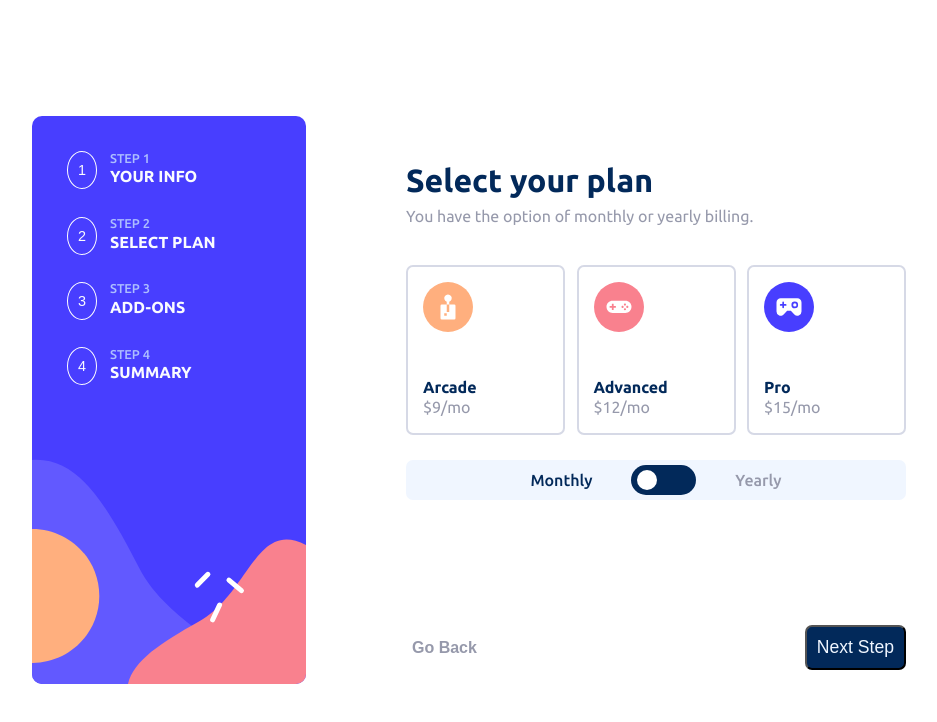
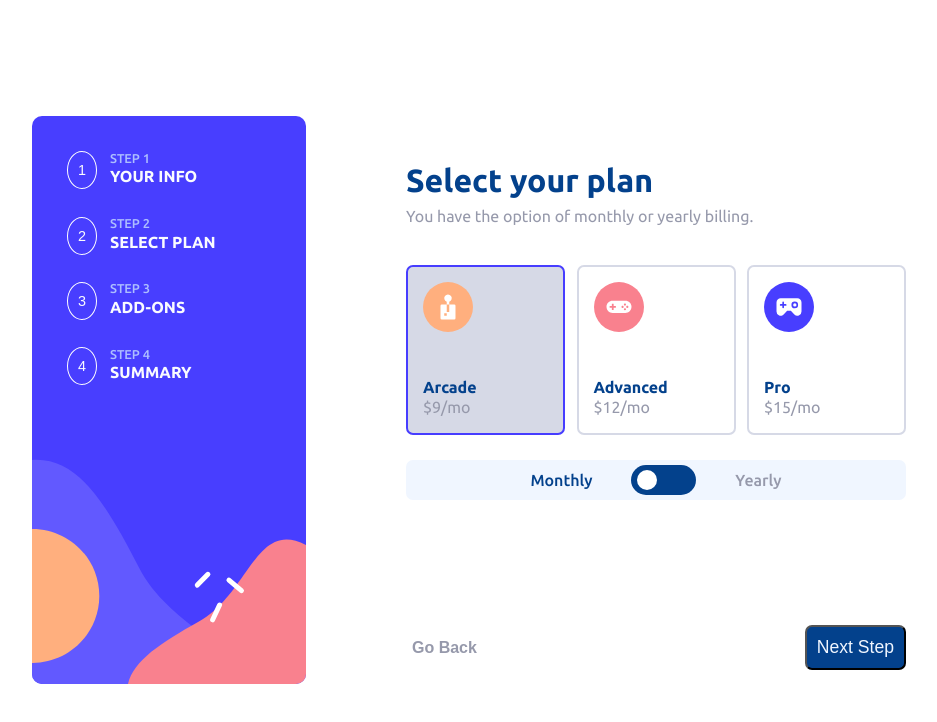
Before and after one commit to Edluel/multi-step-form, a React (Create React App) app: page /step2 in a window 1280 px wide. Shown: the top 722 px of the page, without its empty margins (171-1108 px from the left). Built offline with nearby package versions, Linux system fonts and the light colour scheme.

Commit message:
set default plan and turn header and buttons styles into mixins

```diff
--- a/src/App.js
+++ b/src/App.js
@@ -2,6 +2,7 @@ import Sidebar from './components/sidebar/Sidebar';
 import { BrowserRouter as Router, Switch, Route } from 'react-router-dom';
 import Step1 from './components/step1/Step1';
 import Step2 from './components/step2/Step2';
+import Step3 from './components/step3/Step3';
 
 function App() {
   return (
@@ -17,7 +18,7 @@ function App() {
               <Step2/>
             </Route>
             <Route exact path="/step3">
-              <Step1/>
+              <Step3/>
             </Route>
             <Route exact path="/step4">
               <Step1/>
--- a/src/components/step1/step1.css
+++ b/src/components/step1/step1.css
@@ -3,11 +3,12 @@
   padding-top: 25px;
   padding-left: 100px;
   height: 540px;
+  width: 500px;
 }
 .step-1 h1 {
   font-size: 2rem;
   font-weight: 700;
-  color: hsl(213, 96%, 18%);
+  color: hsl(213, 96%, 28%);
   margin-bottom: 8px;
 }
 .step-1 p {
@@ -20,7 +21,7 @@
   flex-direction: column;
 }
 .step-1-form label {
-  color: hsl(213, 96%, 18%);
+  color: hsl(213, 96%, 28%);
   font-size: 1rem;
   font-weight: 500;
   margin-bottom: 5px;
@@ -52,7 +53,7 @@
   font-weight: 500;
 }
 .step-1-form button {
-  background-color: hsl(213, 96%, 18%);
+  background-color: hsl(213, 96%, 28%);
   color: hsl(217, 100%, 97%);
   font-size: 1.1rem;
   cursor: pointer;
--- a/src/components/step2/Step2.jsx
+++ b/src/components/step2/Step2.jsx
@@ -3,7 +3,7 @@ import './step2.css'
 
 export default function Step2() {
   const [activeOption, setActiveOption] = useState('Monthly');
-  const [selectedPlan, setSelectedPlan] = useState('');
+  const [selectedPlan, setSelectedPlan] = useState('Arcade');
 
   const handleOptionClick = (option) => {
     setActiveOption(option);
--- a/src/components/step2/step2.css
+++ b/src/components/step2/step2.css
@@ -8,7 +8,7 @@
 .step-2 h1 {
   font-size: 2rem;
   font-weight: 700;
-  color: hsl(213, 96%, 18%);
+  color: hsl(213, 96%, 28%);
   margin-bottom: 8px;
 }
 .step-2 p {
@@ -32,7 +32,7 @@
   cursor: pointer;
 }
 .step-2-plan-arcade h3, .step-2-plan-advanced h3, .step-2-plan-pro h3 {
-  color: hsl(213, 96%, 18%);
+  color: hsl(213, 96%, 28%);
   margin-bottom: 0px;
 }
 .step-2-plan-arcade p, .step-2-plan-advanced p, .step-2-plan-pro p {
@@ -84,7 +84,7 @@
   cursor: pointer;
 }
 .step-2-billing-option.active {
-  color: hsl(213, 96%, 18%);
+  color: hsl(213, 96%, 28%);
 }
 .step-2-billing-option.active:nth-of-type(1) ~ .step-2-billing-switch .step-2-billing-switch-pointer {
   transform: translateX(-170%);
@@ -96,7 +96,7 @@
   width: 60px;
   height: 30px;
   border-radius: 15px;
-  background-color: hsl(213, 96%, 18%);
+  background-color: hsl(213, 96%, 28%);
   padding-right: 5px;
 }
 .step-2-billing-switch-pointer {
@@ -121,10 +121,10 @@
   border: none;
 }
 .step-2-footer-back:hover {
-  color: hsl(213, 96%, 18%);
+  color: hsl(213, 96%, 28%);
 }
 .step-2-footer-next {
-  background-color: hsl(213, 96%, 18%);
+  background-color: hsl(213, 96%, 28%);
   color: hsl(217, 100%, 97%);
   font-size: 1.1rem;
   cursor: pointer;
--- a/src/components/step2/step2.scss
+++ b/src/components/step2/step2.scss
@@ -1,24 +1,8 @@
 @import "../../styles/variables.scss";
+@import "../../styles/mixins.scss";
 
 .step-2 {
-  padding-top: 25px;
-  padding-left: 100px;
-  height: 540px;
-  width: 500px;
-
-
-
-  h1 {
-    font-size: 2rem;
-    font-weight: 700;
-    color: $marine-blue;
-    margin-bottom: 8px;
-  }
-  p {
-    margin-top: 0px;
-    color: $cool-gray;
-    margin-bottom: 40px;
-  }
+  @include custom-box;
 
   &-plan {
     display: flex;
@@ -119,34 +103,7 @@
   }
 
   &-footer {
-    display: flex;
-    flex-direction: row;
-    justify-content: space-between;
-    margin-top: 25%;
-    &-back {
-      color: $cool-gray;
-      font-size: 1rem;
-      font-weight:700;
-      cursor: pointer;
-      background-color: rgba($color: #000000, $alpha: 0);
-      border: none;
-      &:hover {
-        color: $marine-blue;
-      }
-    }
-    &-next {
-      background-color: $marine-blue;
-      color: $magnolia;
-      font-size: 1.1rem;
-      cursor: pointer;
-      align-self: flex-end;
-      border-radius: 7px;
-      padding: 10px;
-      &:hover {
-        background-color: $purplish-blue;
-      }
-    }
-
+    @include stepFooter;
   }
 
 }
--- a/src/styles/_variables.scss
+++ b/src/styles/_variables.scss
@@ -1,5 +1,5 @@
 //primary colors
-$marine-blue: hsl(213, 96%, 18%); // h1/label-s1
+$marine-blue: hsl(213, 96%, 28%); // h1/label-s1
 $purplish-blue: hsl(243, 100%, 62%); //bt:hover-s1
 $pastel-blue: hsl(228, 100%, 84%); //step title-sb
 $light-blue: hsl(206, 94%, 87%);
```
Also changed, not shown: src/components/step1/step1.scss (+2 -15 lines), src/styles/_mixins.scss (added, +50 -0 lines), 2 other files (tests, documents, lock files or other folders).
